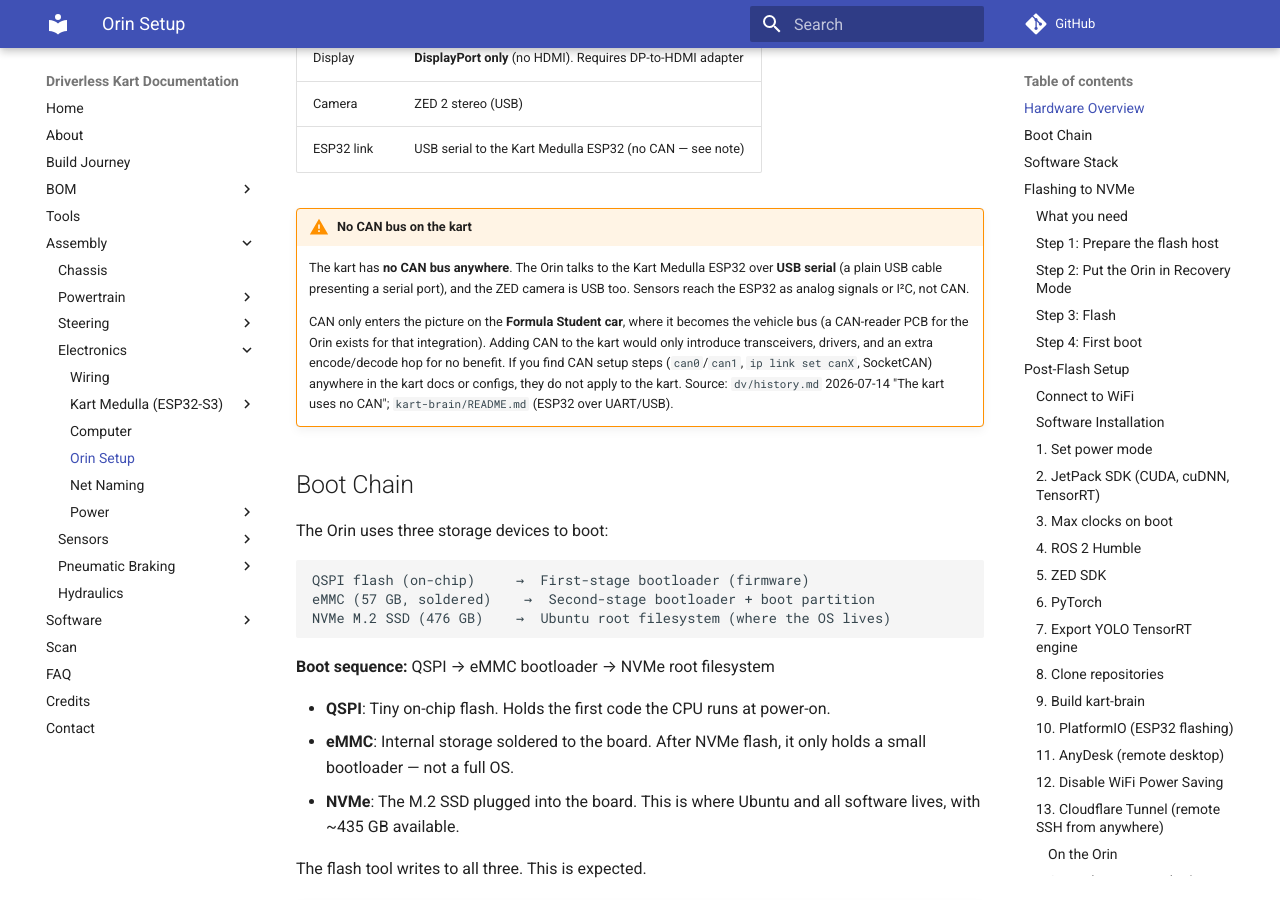
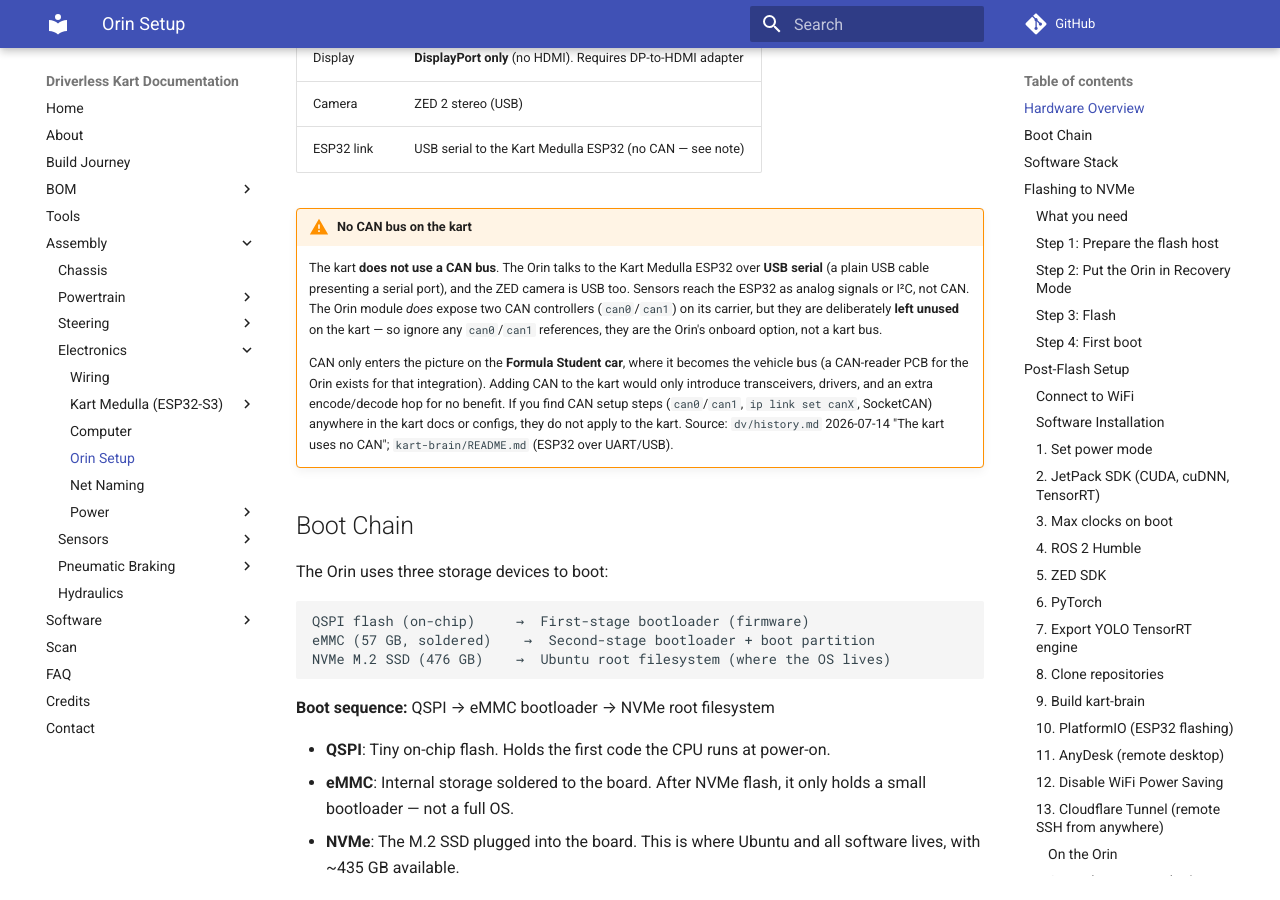
Before and after one commit to UM-Driverless/kart_docs, an MkDocs documentation site: the page built from docs/assembly/electronics/orin-setup.md, in a window 1280 px wide and 900 px high, scrolled down 514 px. Built offline with MkDocs 1.6.1 and Material for MkDocs 9.7.7, drawn with Linux system fonts in a browser that asks for light colours; comment, search, counter and statistics services are not loaded.

Commit message:
docs(orin): note can0/can1 are the Orin's unused onboard CAN controllers
More accurate than 'no CAN anywhere' — the Jetson carrier exposes can0/can1;
they are just left unused on the kart.

Co-Authored-By: Claude Opus 4.8 (1M context) <noreply@anthropic.com>

```diff
--- a/docs/assembly/electronics/orin-setup.md
+++ b/docs/assembly/electronics/orin-setup.md
@@ -15,7 +15,7 @@ Complete guide for setting up the Jetson AGX Orin with NVMe boot and all softwar
 | ESP32 link | USB serial to the Kart Medulla ESP32 (no CAN — see note) |
 
 !!! warning "No CAN bus on the kart"
-    The kart has **no CAN bus anywhere**. The Orin talks to the Kart Medulla ESP32 over **USB serial** (a plain USB cable presenting a serial port), and the ZED camera is USB too. Sensors reach the ESP32 as analog signals or I²C, not CAN.
+    The kart **does not use a CAN bus**. The Orin talks to the Kart Medulla ESP32 over **USB serial** (a plain USB cable presenting a serial port), and the ZED camera is USB too. Sensors reach the ESP32 as analog signals or I²C, not CAN. The Orin module *does* expose two CAN controllers (`can0`/`can1`) on its carrier, but they are deliberately **left unused** on the kart — so ignore any `can0`/`can1` references, they are the Orin's onboard option, not a kart bus.
 
     CAN only enters the picture on the **Formula Student car**, where it becomes the vehicle bus (a CAN-reader PCB for the Orin exists for that integration). Adding CAN to the kart would only introduce transceivers, drivers, and an extra encode/decode hop for no benefit. If you find CAN setup steps (`can0`/`can1`, `ip link set canX`, SocketCAN) anywhere in the kart docs or configs, they do not apply to the kart. Source: `dv/history.md` 2026-07-14 "The kart uses no CAN"; `kart-brain/README.md` (ESP32 over UART/USB).
 
```
